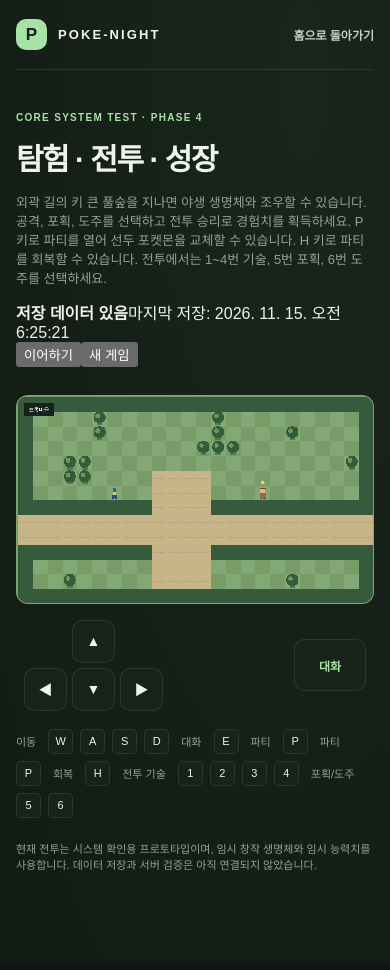
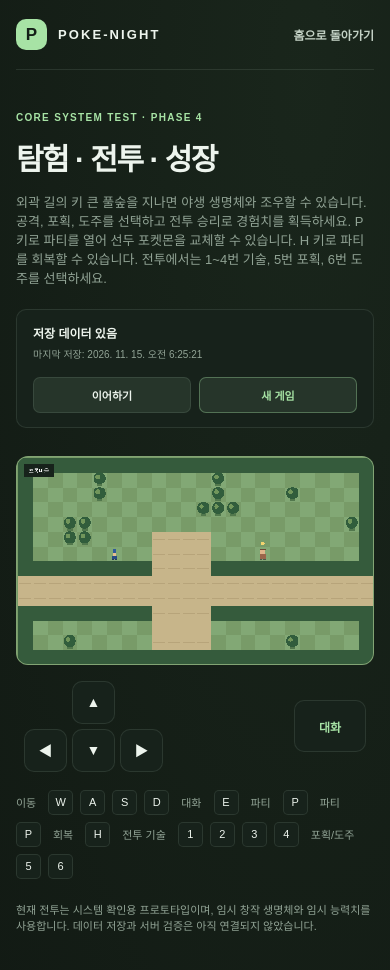
Before and after one commit to interlink1231/Poke-night, a Next.js app: page /game in a window 390 px wide. Shown: the top 970 px of the page. Built offline with nearby package versions, Linux system fonts and the light colour scheme.

Commit message:
Phase 6: 저장 패널 스타일 추가

```diff
--- a/app/globals.css
+++ b/app/globals.css
@@ -89,3 +89,17 @@ a { color: inherit; text-decoration: none; }
 @media (pointer: coarse), (max-width: 640px) {
   .touch-controls { display: flex; }
 }
+
+.save-toolbar { display: flex; align-items: center; justify-content: space-between; gap: 16px; max-width: 768px; margin-top: 22px; padding: 14px 16px; border: 1px solid var(--line); border-radius: 10px; background: var(--surface); }
+.save-toolbar > div:first-child { display: grid; gap: 5px; }
+.save-toolbar strong { color: var(--text); font-size: 12px; }
+.save-toolbar span { color: var(--muted); font-size: 10px; }
+.save-actions { display: flex; gap: 8px; }
+.save-actions button { min-height: 36px; padding: 0 13px; border: 1px solid var(--line); border-radius: 7px; background: #26352a; color: var(--text); font-size: 11px; font-weight: 700; cursor: pointer; }
+.save-actions button:last-child { border-color: rgba(167, 227, 165, .35); color: var(--accent); }
+.save-actions button:disabled { opacity: .4; cursor: not-allowed; }
+@media (max-width: 520px) {
+  .save-toolbar { align-items: flex-start; flex-direction: column; }
+  .save-actions { width: 100%; }
+  .save-actions button { flex: 1; }
+}
```
